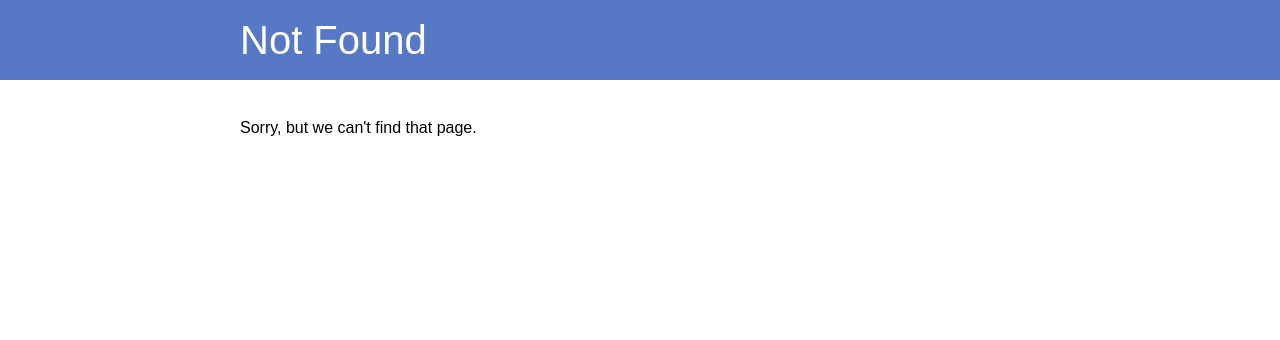
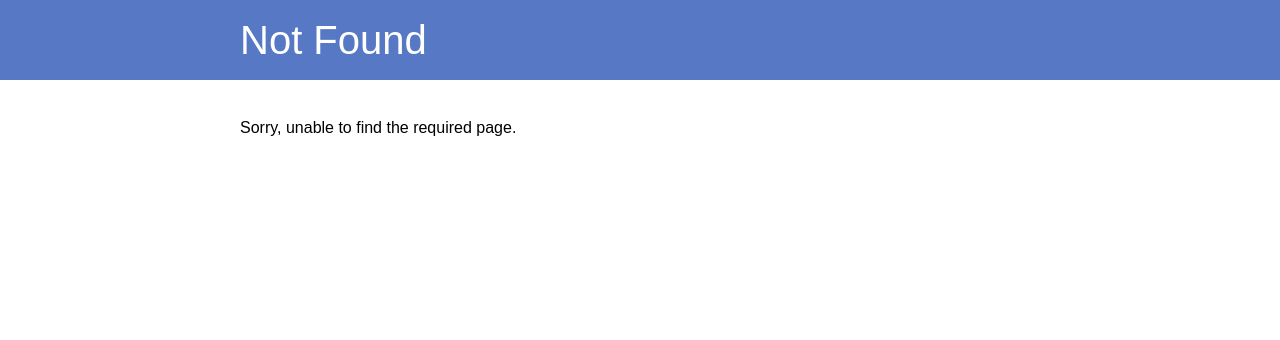
Before and after one commit to Hemant-Banke/chat, a Django app: template templates/404.html in a window 1280 px wide. Shown: the top 340 px of the page. Run offline with Django 3.2, Linux system fonts and the light colour scheme; the template is opened without the code that fills it, so the values that code supplies are empty.

Commit message:
Update 404.html

```diff
--- a/templates/404.html
+++ b/templates/404.html
@@ -6,7 +6,7 @@
 {% block content %}
 
     <p>
-        Sorry, but we can't find that page.
+        Sorry, unable to find the required page.
     </p>
 
 {% endblock %}
```
